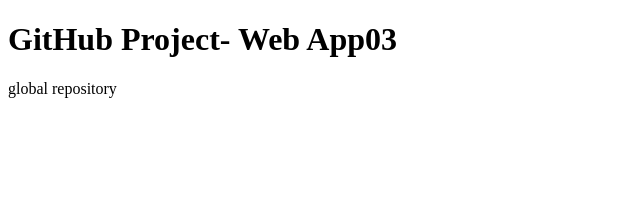
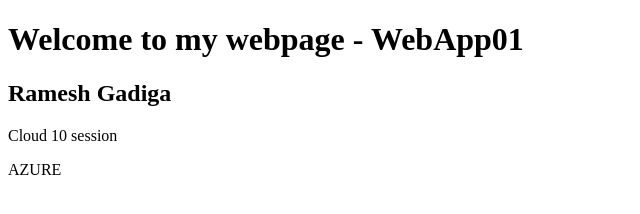
Before and after one commit to ramesh-azure/test03, a plain HTML site: page index.html in a window 1280 px wide. Shown: the whole page, without its empty margins (0-640 px from the left). Drawn offline with Linux system fonts and the light colour scheme.

Commit message:
Update index.html

```diff
--- a/index.html
+++ b/index.html
@@ -5,8 +5,10 @@
 </head>
 <body>
 
-<h1>GitHub Project- Web App03</h1>
-<p>global repository</p>
+<h1>Welcome to my webpage - WebApp01</h1>
+<h2>Ramesh Gadiga</h2>
+<p>Cloud 10 session</p>
+<p>AZURE</p>
 
 </body>
 </html>
```
